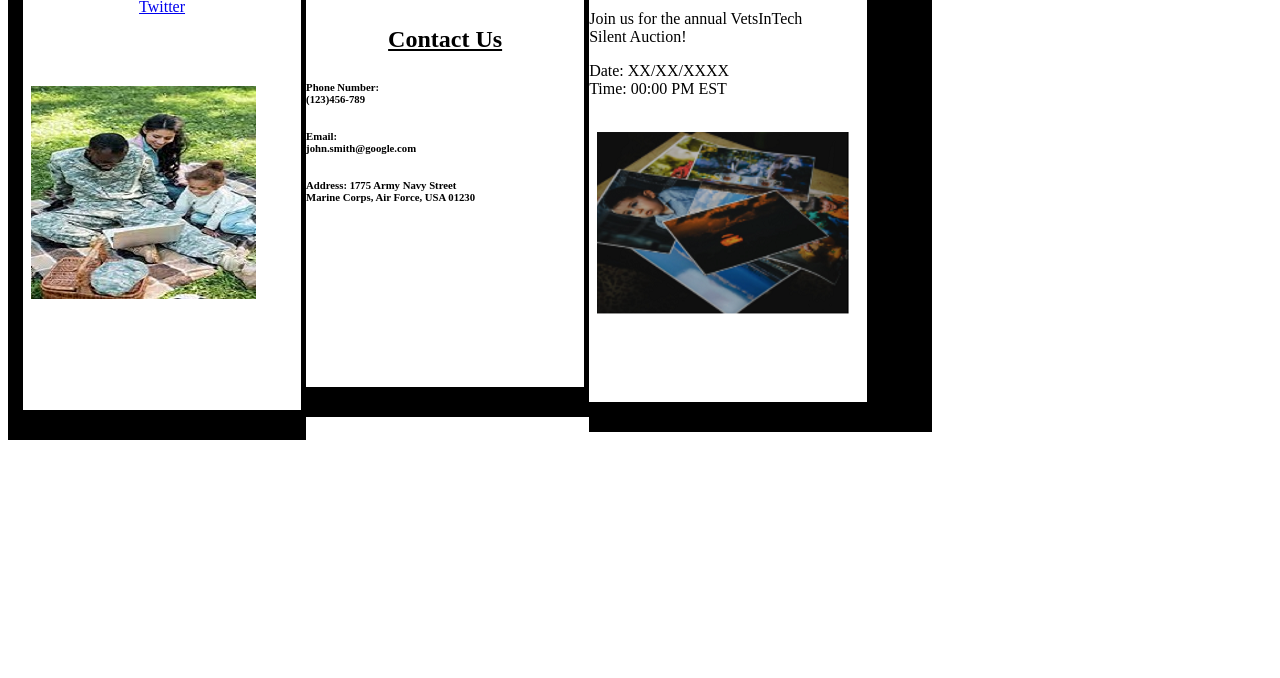
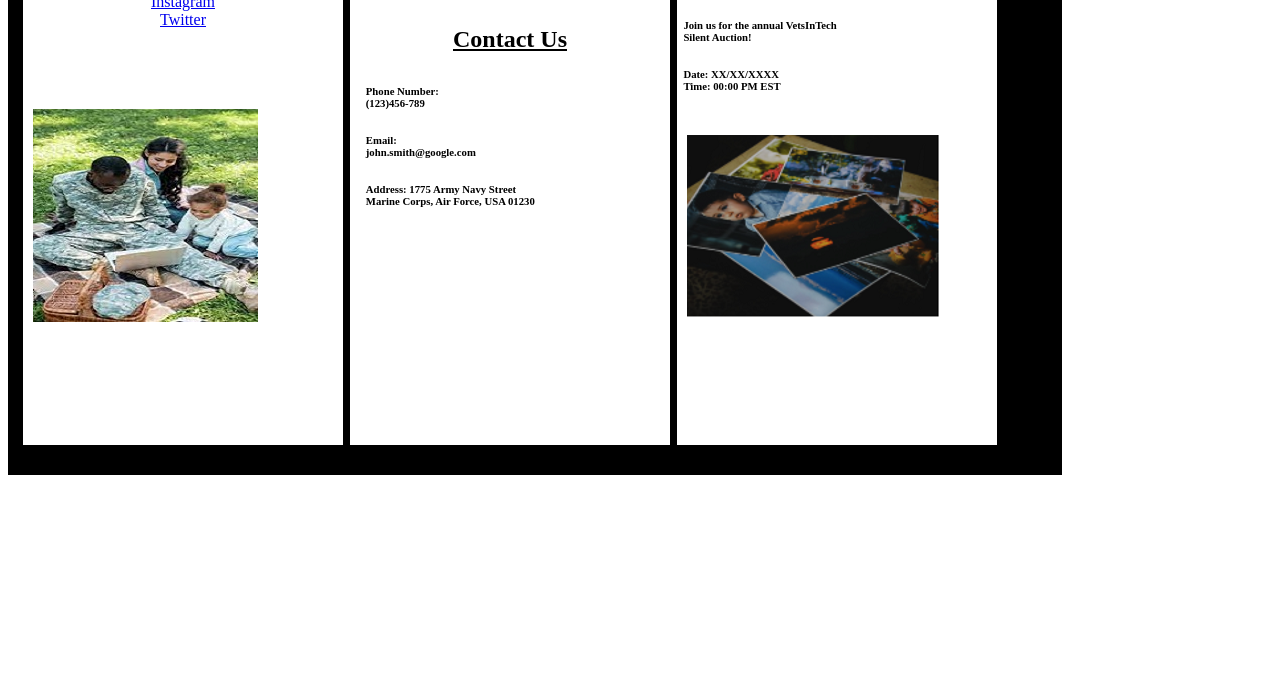
Before and after one commit to twanjobs68/brochure, a plain HTML site: page index.html in a window 1280 px wide. Shown: the part 218-896 px from the top of the page. Before the commit the page ends 800 px from the top, so only its background shows below. Drawn offline with Linux system fonts and the light colour scheme.

Commit message:
changes made to sizing/styling

```diff
--- a/index.html
+++ b/index.html
@@ -67,10 +67,10 @@
 
             </div>
 
-            <p>Join us for the annual VetsInTech<br>
-                Silent Auction!</p>
-            <p>Date: XX/XX/XXXX<br>
-                Time: 00:00 PM EST</p>
+            <h6>Join us for the annual VetsInTech<br>
+                Silent Auction!</h6>
+            <h6>Date: XX/XX/XXXX<br>
+                Time: 00:00 PM EST</h6>
             <br>
             <div id="photoimg">
                 <!-- photo image -->
--- a/styles.css
+++ b/styles.css
@@ -1,6 +1,7 @@
+
  #brochure {
     display: flex;
-    height: 100%;
+    height: 55em;
     /* border: 1px solid black; */
 }
 
@@ -9,10 +10,11 @@ below will select all the children elements that have
 that specific parent*/
 #brochure > div {
     border-top: 15px solid black;
-    width: 22%;
-    height: 100%;
+    width: 20em;
+    height: 40em;
 
 }
+
 
 #follow{
     margin-top: 30%;
@@ -21,13 +23,14 @@ that specific parent*/
 #socialCites{
     text-align: center;
     margin-bottom: 25%;
-    text-decoration: none;
+    text-decoration: underline white;
 }
 
 .contact{
 
     margin-top:10%;
     margin-bottom: 66.2%;
+    margin-left: 3%;
 
 }
 
@@ -40,18 +43,18 @@ that specific parent*/
 
 .col1{
 
-    height: 100%;
-    border-right:5px solid black;
+    height: 10px;
+    border-right:7px solid black;
     border-left: 15px solid black;
     border-bottom: 30px solid black;
 
 }
 
 .col2{
+    height: 100px;
+    border-right:7px solid black;
+    border-bottom: 30px solid black;
 
-    border-right:5px solid black;
-    border-bottom: 30px solid black;
-    height: 100%;
 
 }
 
@@ -61,18 +64,18 @@ h2{
 }
 
 .col3{
-    height:100%;
+    height:100px;
     border-right:65px solid black;
     border-bottom: 30px solid black;
 }
 
 #silentLines{
     border-top:5px solid black;
-    margin-left: 5px;
+    margin-left: 5%;
     width: 255px;
     border-bottom: 5px solid black;
     font-family: 'Roboto', sans-serif;
-    font-weight: 900;
+    font-weight: 900px;
 
 
 }
@@ -84,5 +87,10 @@ h3{
 
 #photoimg{
     margin-left: 3%;
-    margin-bottom: 30%;
+
+    margin-bottom:28%;
 }
+
+h6{
+    margin-left:2%;
+}
```
